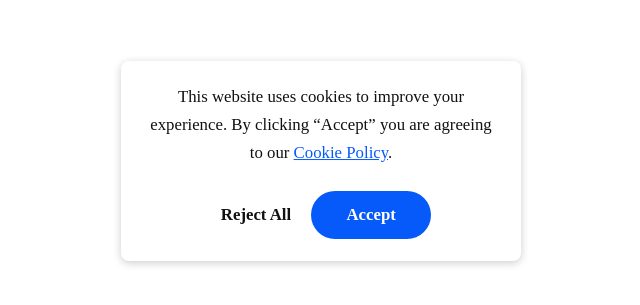
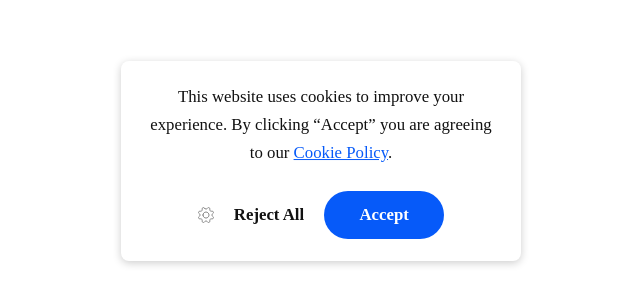
Before and after one commit to finn2212/coockie-widget-vue, a Vue app: page / in a window 1280 px wide. Shown: the part 239-544 px from the top of the page, without its empty margins (319-959 px from the left). Built offline with nearby package versions, Linux system fonts and the light colour scheme.

Commit message:
feat: save cookies to local storage

```diff
--- a/src/components/CookieDialog.vue
+++ b/src/components/CookieDialog.vue
@@ -198,19 +198,22 @@ export default {
       this.expandedTables[key] = !this.expandedTables[key];
     },
     savePreferences() {
-      console.log("Preferences saved!", this.cookies);
       this.$emit("save-preferences", this.cookies);
     },
     acceptAll() {
-      // this.cookies.forEach((cookie) => {
-      //   if (!cookie.disabled) cookie.accepted = true;
-      // });
-      console.log("All cookies accepted!");
-      this.$emit("accept-all");
+      const updatedCookies = this.cookies.map((cookie) => ({
+        ...cookie,
+        accepted: true,
+      }));
+      this.$emit("save-preferences", updatedCookies);
     },
+
     rejectAll() {
-      this.$emit("reject-all");
-      console.log("Rejecting all cookies...");
+      const updatedCookies = this.cookies.map((cookie) => ({
+        ...cookie,
+        accepted: false,
+      }));
+      this.$emit("save-preferences", updatedCookies);
     },
     closeDialog() {
       this.$emit("close-dialog");
--- a/src/mockConfig.js
+++ b/src/mockConfig.js
@@ -48,7 +48,7 @@ export const mockConfig = {
     cookieHeadingRetention: "Retention",
   },
   functionality: {
-    allowPreferences: false, // Allows users to manage preferences
+    allowPreferences: true, // Allows users to manage preferences
     blockInteraction: false, // Prevents interaction until consent is given
     blockScripts: true, // Blocks third-party scripts before consent
     hasRejectAll: true, // Adds a 'Reject All' button
@@ -60,7 +60,8 @@ export const mockConfig = {
       slug: "essential-cookies",
       description: "Cookies required to enable basic website functionality.",
       total: 0,
-      keys: [],
+      keys: ["XSRF-TOKEN"],
+      accepted: false,
       cookies: [],
     },
     functional: {
@@ -70,6 +71,7 @@ export const mockConfig = {
         "Cookies that are used to enhance the functionality of the website.",
       total: 1,
       keys: ["XSRF-TOKEN"],
+      accepted: false,
       cookies: [
         {
           key: "XSRF-TOKEN",
@@ -91,6 +93,7 @@ export const mockConfig = {
         "Cookies used to deliver advertising that is more relevant to your interests.",
       total: 1,
       keys: ["_gcl_au"],
+      accepted: false,
       cookies: [
         {
           key: "_gcl_au",
@@ -113,6 +116,7 @@ export const mockConfig = {
         "Cookies that are used to enhance the functionality of the website.",
       total: 1,
       keys: ["XSRF-TOKEN"],
+      accepted: false,
       cookies: [
         {
           key: "XSRF-TOKEN",
--- /dev/null
+++ b/src/services/CookieService.js
@@ -0,0 +1,73 @@
+const STORAGE_KEY = "getterms_cookie_consent";
+
+export default {
+  getItem(key) {
+    const cache = localStorage.getItem(STORAGE_KEY);
+    if (!cache) return null;
+    const parsedCache = JSON.parse(cache);
+    return parsedCache[key] || null;
+  },
+
+  setItem(key, value) {
+    const cache = localStorage.getItem(STORAGE_KEY);
+    const parsedCache = cache ? JSON.parse(cache) : {};
+    localStorage.setItem(
+      STORAGE_KEY,
+      JSON.stringify({ ...parsedCache, [key]: value })
+    );
+  },
+
+  blockCookies(blockList) {
+    const cookieString = document.cookie || ""; // Default to an empty string if undefined
+    const existingCookies = cookieString.split("; "); // Safely split the string
+
+    const blockCookie = (name) => {
+      const domain = window.location.hostname;
+      const path = "/";
+      const expires = "Thu, 01 Jan 1970 00:00:00 UTC";
+
+      // Attempt to block cookies on both the root domain and subdomains
+      document.cookie = `${name}=; expires=${expires}; path=${path}; domain=${domain};`;
+      document.cookie = `${name}=; expires=${expires}; path=${path}; domain=.${domain};`;
+    };
+
+    const matchesBlockList = (name) => {
+      return blockList.some((prefix) => name.startsWith(prefix));
+    };
+
+    // Process existing cookies
+    existingCookies.forEach((cookie) => {
+      const [name] = cookie.split("=");
+      if (matchesBlockList(name)) {
+        blockCookie(name);
+      }
+    });
+
+    // Override document.cookie to prevent setting blocked cookies
+    const originalCookieSetter = Object.getOwnPropertyDescriptor(
+      Document.prototype,
+      "cookie"
+    ).set;
+
+    Object.defineProperty(document, "cookie", {
+      configurable: true,
+      enumerable: true,
+      set(cookie) {
+        const cookieName = cookie.split("=")[0].trim();
+        if (!matchesBlockList(cookieName)) {
+          originalCookieSetter.call(document, cookie);
+        }
+      },
+    });
+  },
+
+  resetCookieOverride() {
+    // Restore the original document.cookie setter
+    const originalCookieDescriptor = Object.getOwnPropertyDescriptor(
+      Document.prototype,
+      "cookie"
+    );
+
+    Object.defineProperty(document, "cookie", originalCookieDescriptor);
+  },
+};
--- a/src/views/App.vue
+++ b/src/views/App.vue
@@ -32,6 +32,7 @@
 </template>
 
 <script>
+import CookieService from "@/services/CookieService";
 import { mockConfig } from "@/mockConfig"; // Adjust the path as needed
 import CookieBanner from "@/components/CookieBanner.vue";
 import CookieDialog from "@/components/CookieDialog.vue";
@@ -51,8 +52,34 @@ export default {
   },
   methods: {
     loadConfig() {
+      // Assign the mock configuration
       this.config = mockConfig;
-      this.cookies = mockConfig.cookies;
+      const defaultCookies = mockConfig.cookies;
+
+      // Load saved preferences from localStorage
+      const savedPreferences = CookieService.getItem("cookie_preferences");
+
+      // Update cookies with saved preferences
+      this.cookies = Object.keys(defaultCookies).reduce((result, key) => {
+        const category = defaultCookies[key];
+
+        result[key] = {
+          ...category,
+          accepted:
+            savedPreferences && savedPreferences[key] !== undefined
+              ? savedPreferences[key].accepted // Use saved preference if it exists
+              : category.defaultAccepted || false, // Use defaultAccepted if no preference saved
+        };
+        return result;
+      }, {});
+
+      // Apply saved preferences to block cookies
+      const blockedCategories = this.getBlockedCategories(
+        savedPreferences || {}
+      );
+      CookieService.blockCookies(blockedCategories);
+
+      // Apply theme variables
       this.setThemeVariables(mockConfig.theme);
     },
     openDialog() {
@@ -65,18 +92,38 @@ export default {
     },
     savePreferences(updatedCookies) {
       this.cookies = updatedCookies;
-      console.log("Preferences saved:", this.cookies);
+      console.log(updatedCookies);
+      CookieService.setItem("cookie_preferences", updatedCookies);
+      const blockedCategories = this.getBlockedCategories(updatedCookies);
+      CookieService.blockCookies(blockedCategories);
       this.closeDialog();
     },
-    acceptAllCookies(updatedCookies) {
-      this.cookies = updatedCookies;
-      console.log("Preferences saved:", this.cookies);
-      this.closeDialog();
+    acceptAllCookies() {
+      const allAccepted = Object.keys(this.cookies).reduce((prefs, key) => {
+        prefs[key] = true;
+        return prefs;
+      }, {});
+      this.savePreferences(allAccepted);
     },
-    rejectAll(updatedCookies) {
-      this.cookies = updatedCookies;
-      console.log("Preferences saved:", this.cookies);
-      this.closeDialog();
+    rejectAll() {
+      const allRejected = Object.keys(this.cookies).reduce((prefs, key) => {
+        prefs[key] = false;
+        return prefs;
+      }, {});
+      this.savePreferences(allRejected);
+    },
+    getBlockedCategories(preferences) {
+      const blockedCategories = [];
+
+      Object.keys(preferences).forEach((category) => {
+        if (!this.config.cookies[category]) {
+          console.warn(`Unknown category: ${category}`);
+        } else if (!preferences[category]) {
+          blockedCategories.push(...this.config.cookies[category].keys);
+        }
+      });
+
+      return blockedCategories;
     },
     setThemeVariables(theme) {
       const root = document.documentElement.style;
--- a/vue.config.js
+++ b/vue.config.js
@@ -1,4 +1,5 @@
 const { defineConfig } = require("@vue/cli-service");
 module.exports = defineConfig({
   transpileDependencies: true,
+  productionSourceMap: true,
 });
```
